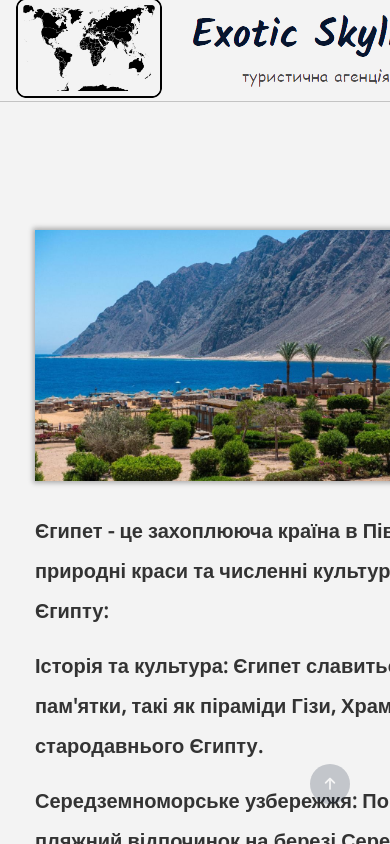
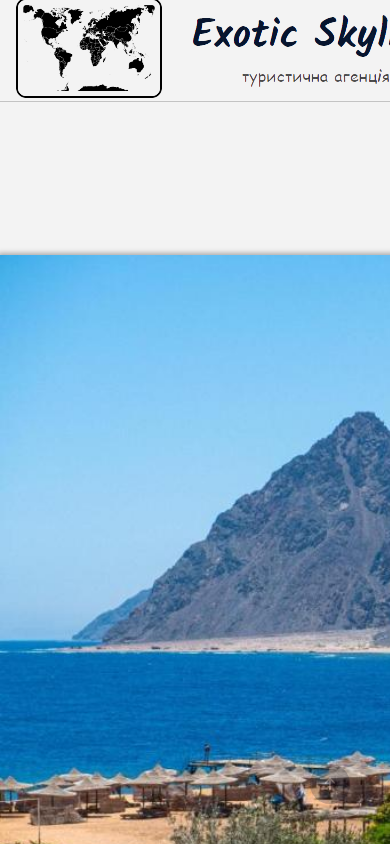
Before and after one commit to sezhz/travel-agency, a React (Create React App) app: page /country/egypt in a window 390 px wide. Shown: the top 844 px of the page. Built offline with nearby package versions, Linux system fonts and the light colour scheme.

Commit message:
country-description-page-mob-adaptation

```diff
--- a/src/styles/CountryStyles/_country.scss
+++ b/src/styles/CountryStyles/_country.scss
@@ -3,12 +3,17 @@
 @use "../global/typography" as *;
 
 .country {
-  border-top: 1px solid rgba(0, 0, 0, .2);
+  border-top: 1px solid rgba(0, 0, 0, 0.2);
   margin-bottom: 80px;
   padding-top: 23px;
 
   .container {
     width: 1170px;
+
+    @media (max-width: 768px) {
+      padding: 0;
+      margin: 0;
+    }
 
     .country-content {
       width: 100%;
@@ -18,11 +23,22 @@
         width: 100%;
         margin-bottom: 30px;
 
+        @media (max-width: 768px) {
+          margin-bottom: 30px;
+          flex-direction: column;
+        }
+
         .country-item__cont {
           width: 33.33%;
           margin-right: 15px;
           box-shadow: 0 0 5px 2px rgba(0, 0, 0, 0.3);
           overflow: hidden;
+
+          @media (max-width: 768px) {
+            width: 100%;
+            margin: 0;
+            margin-bottom: 10px;
+          }
 
           .country-photo__item {
             width: 100%;
@@ -37,6 +53,11 @@
         font-size: $h2-size;
         color: $blue-dark;
         margin-bottom: 30px;
+
+        @media (max-width: 768px) {
+          font-size: 80px;
+          margin-bottom: 10px;
+        }
       }
 
       p {
@@ -44,6 +65,13 @@
         line-height: 40px;
         font-size: 20px;
         margin-bottom: 15px;
+
+        @media (max-width: 768px) {
+          padding: 0 50px;
+          font-size: 40px;
+          line-height: 50px;
+          margin-bottom: 40px;
+        }
       }
     }
   }
```
Also changed, not shown: src/dist/styles.css, 1 other file (tests, documents, lock files or other folders).
